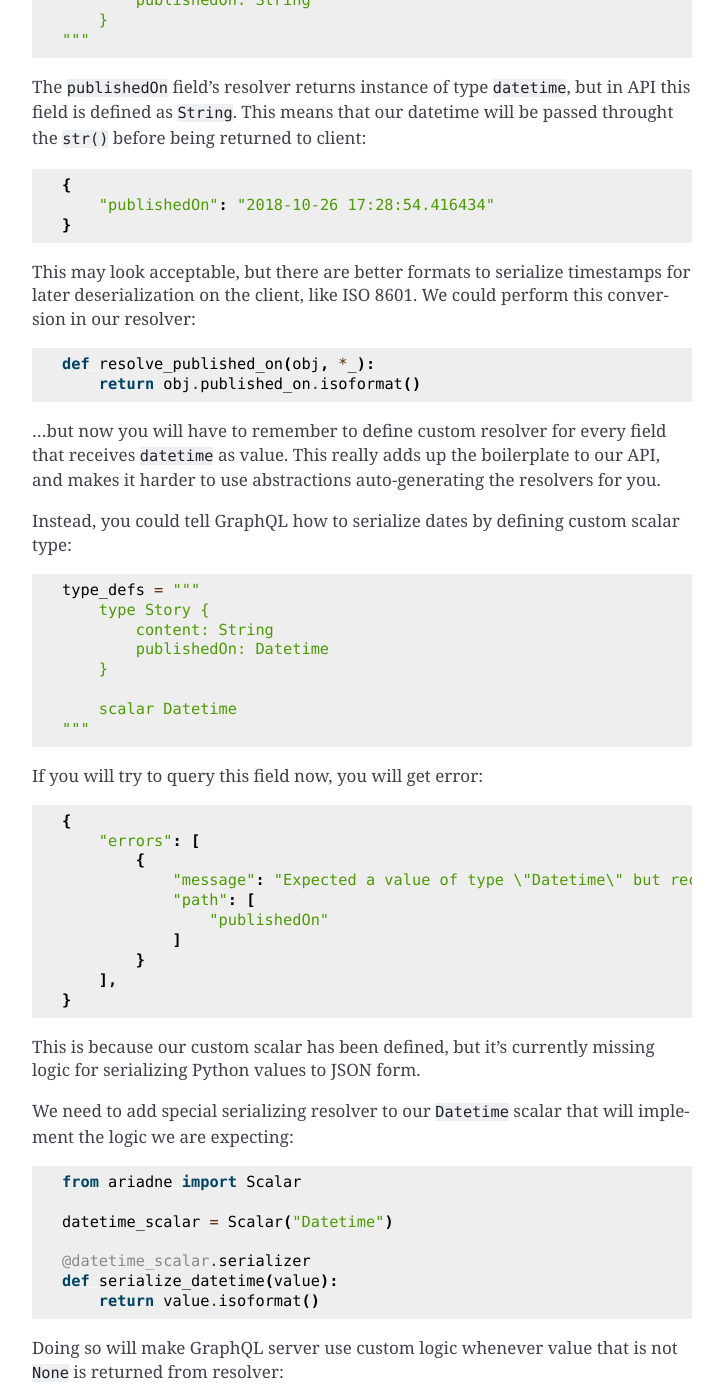
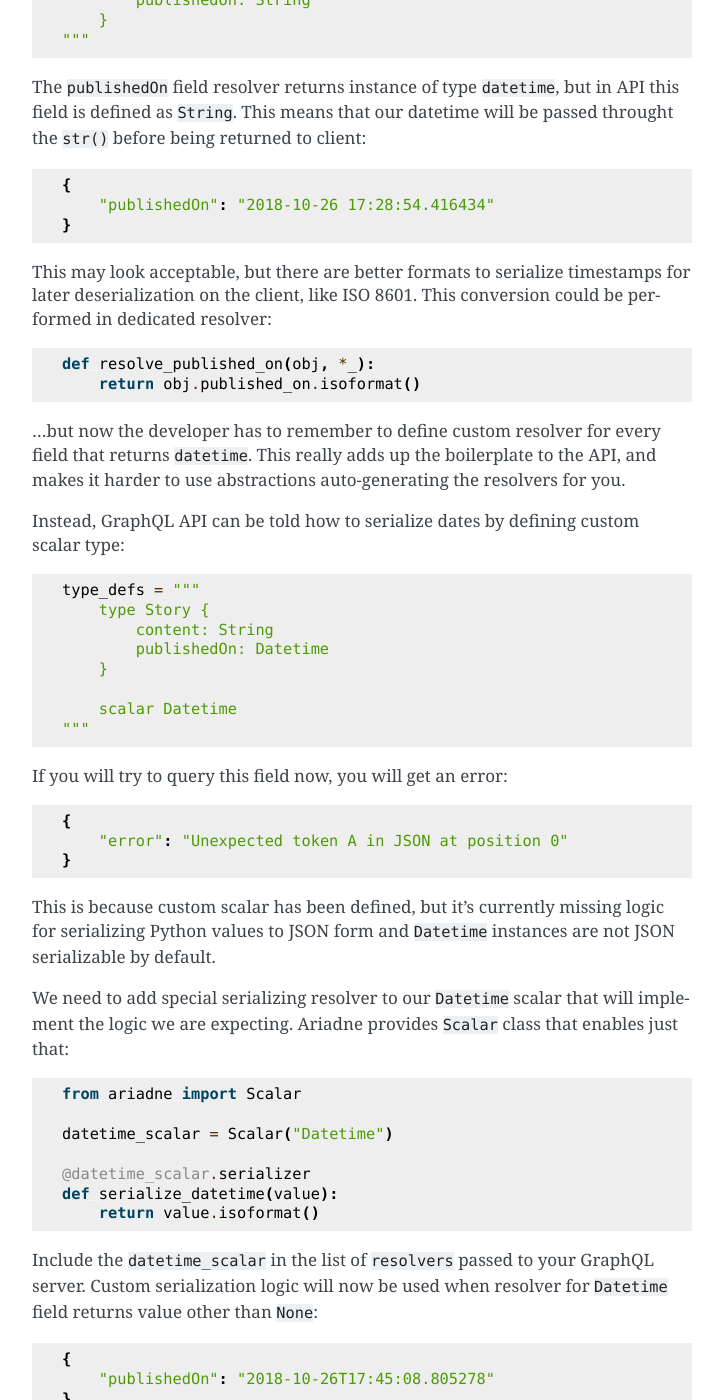
Before and after one commit to mirumee/ariadne, a Sphinx documentation site: the page built from docs/scalars.rst, in a window 1280 px wide and 1400 px high, scrolled down 384 px. Shown: the whole window, without its empty margins (388-1111 px from the left). Built offline with Sphinx 7.4.7, drawn with Linux system fonts in a browser that asks for light colours; some of the changed text lies outside the part shown.

Commit message:
Iterate more on resolvers and scalars documentation

```diff
--- a/docs/scalars.rst
+++ b/docs/scalars.rst
@@ -7,7 +7,7 @@ Custom scalars allow you to convert your Python objects to JSON-serializable for
 Example read-only scalar
 ------------------------
 
-Consider this API defining ``Story`` type with ``publishedOn``::
+Consider this API defining ``Story`` type with ``publishedOn`` field::
 
     type_defs = """
         type Story {
@@ -16,20 +16,20 @@ Consider this API defining ``Story`` type with ``publishedOn``::
         }
     """
 
-The ``publishedOn`` field's resolver returns instance of type ``datetime``, but in API this field is defined as ``String``. This means that our datetime will be passed throught the ``str()`` before being returned to client::
+The ``publishedOn`` field resolver returns instance of type ``datetime``, but in API this field is defined as ``String``. This means that our datetime will be passed throught the ``str()`` before being returned to client::
 
     {
         "publishedOn": "2018-10-26 17:28:54.416434"
     }
 
-This may look acceptable, but there are better formats to serialize timestamps for later deserialization on the client, like ISO 8601. We could perform this conversion in our resolver::
+This may look acceptable, but there are better formats to serialize timestamps for later deserialization on the client, like ISO 8601. This conversion could be performed in dedicated resolver::
 
     def resolve_published_on(obj, *_):
         return obj.published_on.isoformat()
 
-...but now you will have to remember to define custom resolver for every field that receives ``datetime`` as value. This really adds up the boilerplate to our API, and makes it harder to use abstractions auto-generating the resolvers for you.
+...but now the developer has to remember to define custom resolver for every field that returns ``datetime``. This really adds up the boilerplate to the API, and makes it harder to use abstractions auto-generating the resolvers for you.
 
-Instead, you could tell GraphQL how to serialize dates by defining custom scalar type::
+Instead, GraphQL API can be told how to serialize dates by defining custom scalar type::
 
     type_defs = """
         type Story {
@@ -40,22 +40,15 @@ Instead, you could tell GraphQL how to serialize dates by defining custom scalar
         scalar Datetime
     """
 
-If you will try to query this field now, you will get error::
+If you will try to query this field now, you will get an error::
 
     {
-        "errors": [
-            {
-                "message": "Expected a value of type \"Datetime\" but received: 2018-10-26 17:39:55.502078",
-                "path": [
-                    "publishedOn"
-                ]
-            }
-        ],
+        "error": "Unexpected token A in JSON at position 0"
     }
 
-This is because our custom scalar has been defined, but it's currently missing logic for serializing Python values to JSON form.
+This is because custom scalar has been defined, but it's currently missing logic for serializing Python values to JSON form and ``Datetime`` instances are not JSON serializable by default.
 
-We need to add special serializing resolver to our ``Datetime`` scalar that will implement the logic we are expecting::
+We need to add special serializing resolver to our ``Datetime`` scalar that will implement the logic we are expecting. Ariadne provides ``Scalar`` class that enables just that::
 
     from ariadne import Scalar
 
@@ -65,7 +58,7 @@ We need to add special serializing resolver to our ``Datetime`` scalar that will
     def serialize_datetime(value):
         return value.isoformat()
 
-Doing so will make GraphQL server use custom logic whenever value that is not ``None`` is returned from resolver::
+Include the ``datetime_scalar`` in the list of ``resolvers`` passed to your GraphQL server. Custom serialization logic will now be used when resolver for ``Datetime`` field returns value other than ``None``::
 
     {
         "publishedOn": "2018-10-26T17:45:08.805278"
@@ -88,40 +81,33 @@ What will happen if now we create field or mutation that defines argument of the
     def resolve_stories(*_, **data):
         print(data.get("publishedOn"))  # what value will "publishedOn" be?
 
-``data.get("publishedOn")`` will return ``False``, because that is fallback value of *read-only* scalars.
+``data.get("publishedOn")`` will print ``str`` containing whatever value was passed to the argument. For some scalars this may do the trick, but for this one it's expected that input gets converted back to the ``datetime`` instance.
 
-To turn our *read-only* scalar into *bidirectional* scalar, we will need to add two functions to ``serialize`` that was implemented in previous step:
+To turn our *read-only* scalar into *bidirectional* scalar, we will need to add two functions to ``Scalar`` that was created in previous step:
 
-- ``parse_value(value)`` that will be used when scalar value is passed as part of query ``variables``.
-- ``parse_literal(ast)`` that will be used when scalar value is passed as part of query content (eg. ``{ stories(publishedOn: "2018-10-26T17:45:08.805278") { ... } }``).
+- ``value_parser(value)`` that will be used when scalar value is passed as part of query ``variables``.
+- ``literal_parser(ast)`` that will be used when scalar value is passed as part of query content (eg. ``{ stories(publishedOn: "2018-10-26T17:45:08.805278") { ... } }``).
 
 Those functions can be implemented as such::
 
+    @datetime_scalar.value_parser
     def parse_datetime_value(value):
         # dateutil is provided by python-dateutil library
-        return dateutil.parser.parse(value)
+        if value:
+            return dateutil.parser.parse(value)
 
-
+    @datetime_scalar.literal_parser
     def parse_datetime_literal(ast):
         value = str(ast.value)
-        return parse_value(value)  # reuse logic from parse_value
+        return parse_datetime_value(value)  # reuse logic from parse_value
 
+There are few things happening in the above code, so let's go through it step by step:
 
-    resolvers = {
-        "Datetime": {
-            "serialize": serialize_datetime,
-            "parse_value": parse_datetime_value,
-            "parse_literal": parse_datetime_literal,
-        }
-    }
+If value is passed as part of query's ``variables``, it's passed to ``parse_datetime_value``.
 
-There's few things happening in above code, so let's go through them step by step:
+If value is not empty, ``dateutil.parser.parse`` is used to parses it to the valid Python ``datetime`` object instance that is then returned.
 
-There aren't any checks to see if arguments passed to function are ``None`` because if that is the case, GraphQL server skips our parsing step altogether.
-
-Value is passed to ``dateutil.parser.parse`` which turns it into valid Python ``datetime`` object instance that is then returned.
-
-When value is incorrect and either  ``ValueError`` or ``TypeError`` exception is raised by the ``dateutil.parser.parse``. GraphQL server interprets this as sign that entered value is incorrect because it can't be transformed to internal representation, and returns automatically generated error message to the client, that consists of two parts:
+If value is incorrect and either ``ValueError`` or ``TypeError`` exception is raised by the ``dateutil.parser.parse`` GraphQL server interprets this as sign that entered value is incorrect because it can't be transformed to internal representation and returns automatically generated error message to the client that consists of two parts:
 
 - Part supplied by GraphQL, for example: ``Expected type Datetime!, found "invalid string"``
 - Exception message: ``time data 'invalid string' does not match format '%Y-%m-%d'``
@@ -136,4 +122,6 @@ Complete error message returned by the API will look like this::
 .. warning::
    Because error message returned by the GraphQL includes original exception message from your Python code, it may contain details specific to your system or implementation that you may not want to make known to the API consumers. You may decide to catch the original exception with ``except (ValueError, TypeError)`` and then raise your own ``ValueError`` with custom message or no message at all to prevent this from happening.
 
-If value is passed as part of query content, it's ``ast`` node is instead passed to ``parse_datetime_literal`` to give it chance to introspect type of node (implementations for those be found `here <https://github.com/graphql-python/graphql-core-next/blob/master/graphql/language/ast.py#L261>`_), but we are opting in for just extracting whatever value this `ast` node had, coercing it to ``str`` and reusing ``parse_value``.
+If value is specified as part of query content, it's ``ast`` node is instead passed to ``parse_datetime_literal`` to give Scalar a chance to introspect type of the node (implementations for those be found `here <https://github.com/graphql-python/graphql-core-next/blob/master/graphql/language/ast.py#L261>`_).
+
+Logic implemented in the ``parse_datetime_literal`` may be completely different from one in the ``parse_datetime_value``, however, in this example ``ast`` node is simply unpacked, coerced to ``str`` and then passed to ``parse_datetime_value``, reusing the parsing logic from that other function.
```
Also changed, not shown: docs/resolvers.rst (+12 -22 lines).
